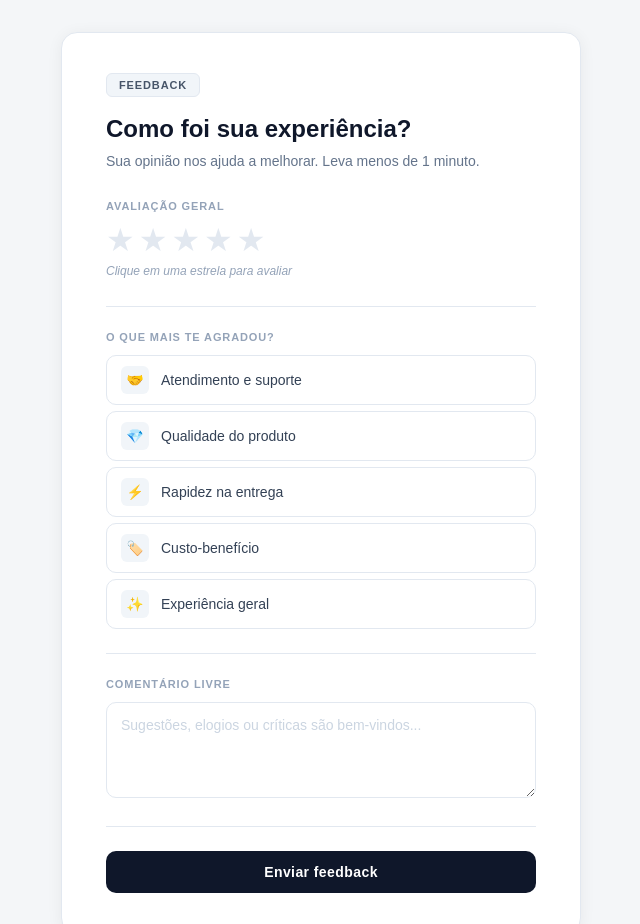
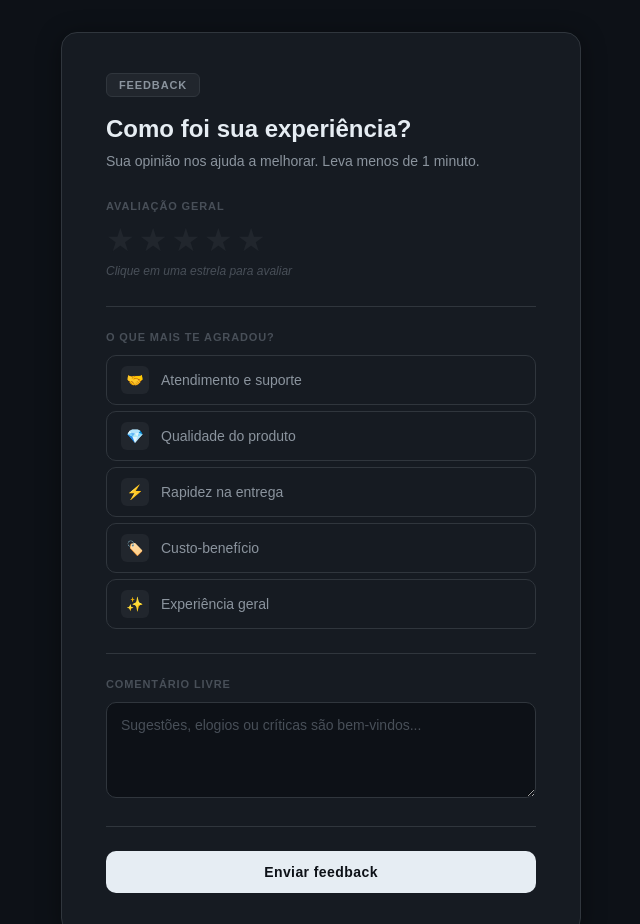
Before and after one commit to lucas87mota-droid/sitesBtentativa2, a plain HTML site: page index.html in a window 1280 px wide. Shown: the top 924 px of the page, without its empty margins (319-959 px from the left). Drawn offline with Linux system fonts and the light colour scheme.

Commit message:
versão 3.0

```diff
--- a/index.html
+++ b/index.html
@@ -9,7 +9,7 @@
 
 body {
   min-height: 100vh;
-  background: #F4F6F8;
+  background: #0D1117;
   font-family: Arial, Helvetica, sans-serif;
   display: flex;
   align-items: center;
@@ -18,47 +18,47 @@ body {
 }
 
 .card {
-  background: #ffffff;
-  border: 1px solid #E2E8F0;
+  background: #161B22;
+  border: 1px solid #30363D;
   border-radius: 16px;
   padding: 2.5rem 2.75rem;
   max-width: 520px;
   width: 100%;
-  box-shadow: 0 2px 16px rgba(15,23,42,0.06);
+  box-shadow: 0 4px 24px rgba(0,0,0,0.40);
 }
 
 .badge {
   display: inline-block;
-  background: #F1F5F9;
-  color: #475569;
+  background: #21262D;
+  color: #8B949E;
   font-size: 11px;
   font-weight: bold;
   letter-spacing: 0.08em;
   text-transform: uppercase;
   padding: 5px 12px;
   border-radius: 6px;
-  border: 1px solid #E2E8F0;
+  border: 1px solid #30363D;
   margin-bottom: 1rem;
 }
 
 h1 {
   font-size: 1.5rem;
   font-weight: bold;
-  color: #0F172A;
+  color: #E6EDF3;
   margin-bottom: 0.35rem;
   line-height: 1.3;
 }
 
 .subtitle {
   font-size: 14px;
-  color: #64748B;
+  color: #8B949E;
   line-height: 1.6;
   margin-bottom: 1.75rem;
 }
 
 .divider {
   height: 1px;
-  background: #E2E8F0;
+  background: #30363D;
   margin: 1.5rem 0;
 }
 
@@ -67,7 +67,7 @@ h1 {
   font-weight: bold;
   letter-spacing: 0.08em;
   text-transform: uppercase;
-  color: #94A3B8;
+  color: #484F58;
   margin-bottom: 0.75rem;
 }
 
@@ -84,7 +84,7 @@ h1 {
 
 .stars label {
   font-size: 32px;
-  color: #E2E8F0;
+  color: #21262D;
   cursor: pointer;
   transition: color 0.12s, transform 0.12s;
   line-height: 1;
@@ -93,13 +93,13 @@ h1 {
 .stars label:hover,
 .stars label:hover ~ label,
 .stars input:checked ~ label {
-  color: #0F172A;
+  color: #E6EDF3;
   transform: scale(1.1);
 }
 
 .star-hint {
   font-size: 12px;
-  color: #94A3B8;
+  color: #484F58;
   font-style: italic;
   min-height: 18px;
 }
@@ -114,21 +114,21 @@ h1 {
   align-items: center;
   gap: 12px;
   padding: 10px 14px;
-  border: 1px solid #E2E8F0;
+  border: 1px solid #30363D;
   border-radius: 10px;
   cursor: pointer;
-  background: #ffffff;
+  background: #161B22;
   font-size: 14px;
-  color: #334155;
-  transition: background 0.12s, border-color 0.12s;
+  color: #8B949E;
+  transition: background 0.12s, border-color 0.12s, color 0.12s;
 }
 
-.choices label:hover { background: #F8FAFC; border-color: #CBD5E1; }
+.choices label:hover { background: #1C2128; border-color: #484F58; color: #C9D1D9; }
 
 .choices input:checked + label {
-  background: #F8FAFC;
-  border-color: #0F172A;
-  color: #0F172A;
+  background: #1C2128;
+  border-color: #8B949E;
+  color: #E6EDF3;
   font-weight: bold;
 }
 
@@ -136,7 +136,7 @@ h1 {
   width: 28px;
   height: 28px;
   border-radius: 6px;
-  background: #F1F5F9;
+  background: #21262D;
   display: flex;
   align-items: center;
   justify-content: center;
@@ -145,37 +145,35 @@ h1 {
   transition: background 0.12s;
 }
 
-.choices input:checked + label .choice-icon {
-  background: #E2E8F0;
-}
+.choices input:checked + label .choice-icon { background: #30363D; }
 
 /* Textarea */
 textarea {
   width: 100%;
   min-height: 96px;
-  border: 1px solid #E2E8F0;
+  border: 1px solid #30363D;
   border-radius: 10px;
   padding: 11px 14px;
   font-family: Arial, Helvetica, sans-serif;
   font-size: 14px;
-  color: #0F172A;
-  background: #ffffff;
+  color: #C9D1D9;
+  background: #0D1117;
   resize: vertical;
   outline: none;
   line-height: 1.6;
   transition: border-color 0.15s;
 }
 
-textarea::placeholder { color: #CBD5E1; }
-textarea:focus { border-color: #94A3B8; }
+textarea::placeholder { color: #484F58; }
+textarea:focus { border-color: #8B949E; }
 
 /* Submit */
 .submit-btn {
   display: block;
   width: 100%;
   padding: 13px;
-  background: #0F172A;
-  color: #ffffff;
+  background: #E6EDF3;
+  color: #0D1117;
   border: none;
   border-radius: 10px;
   font-family: Arial, Helvetica, sans-serif;
@@ -187,7 +185,7 @@ textarea:focus { border-color: #94A3B8; }
   text-align: center;
 }
 
-.submit-btn:hover { background: #1E293B; transform: translateY(-1px); }
+.submit-btn:hover { background: #ffffff; transform: translateY(-1px); }
 .submit-btn:active { transform: scale(0.99); }
 </style>
 </head>
```
